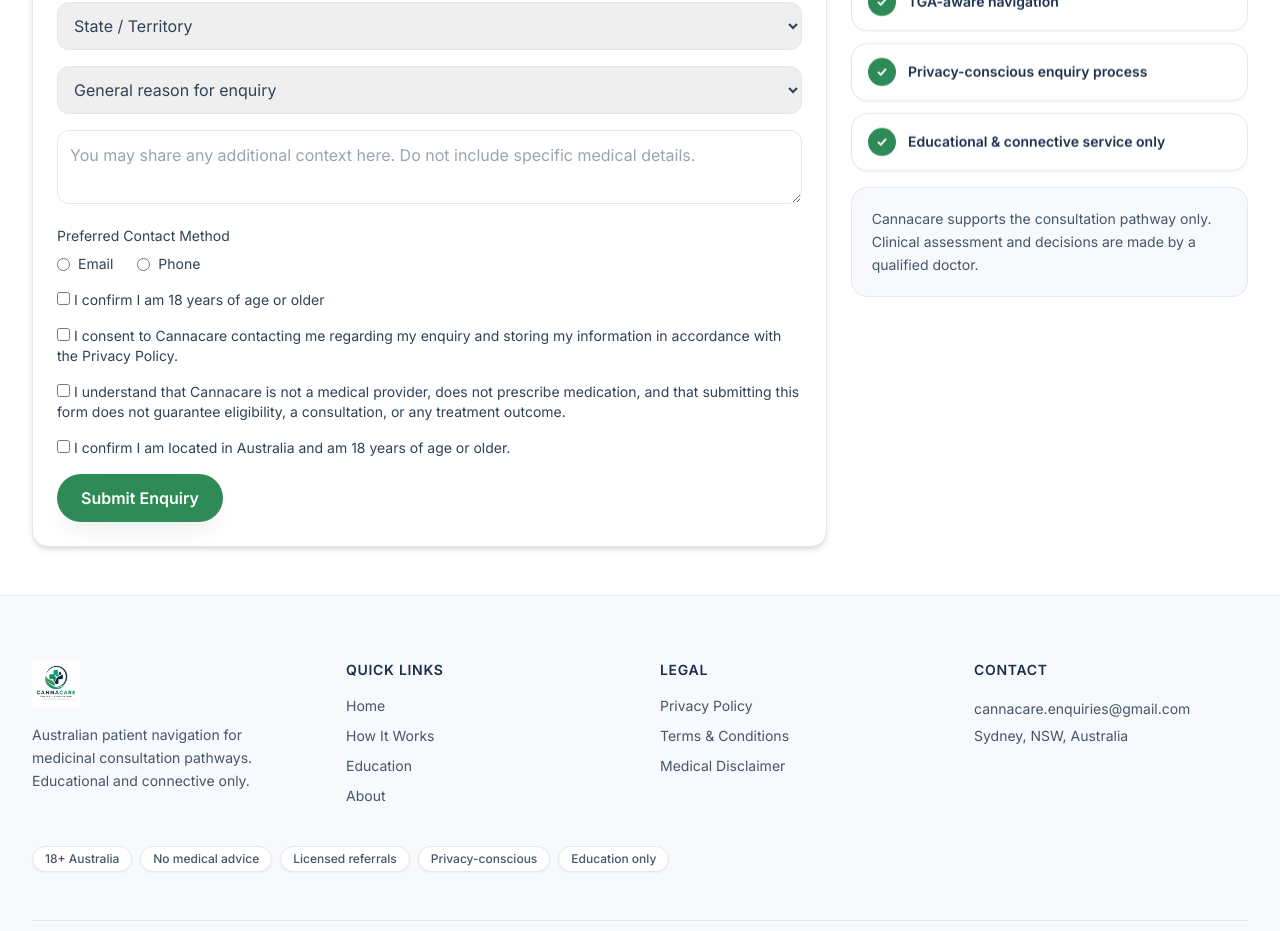
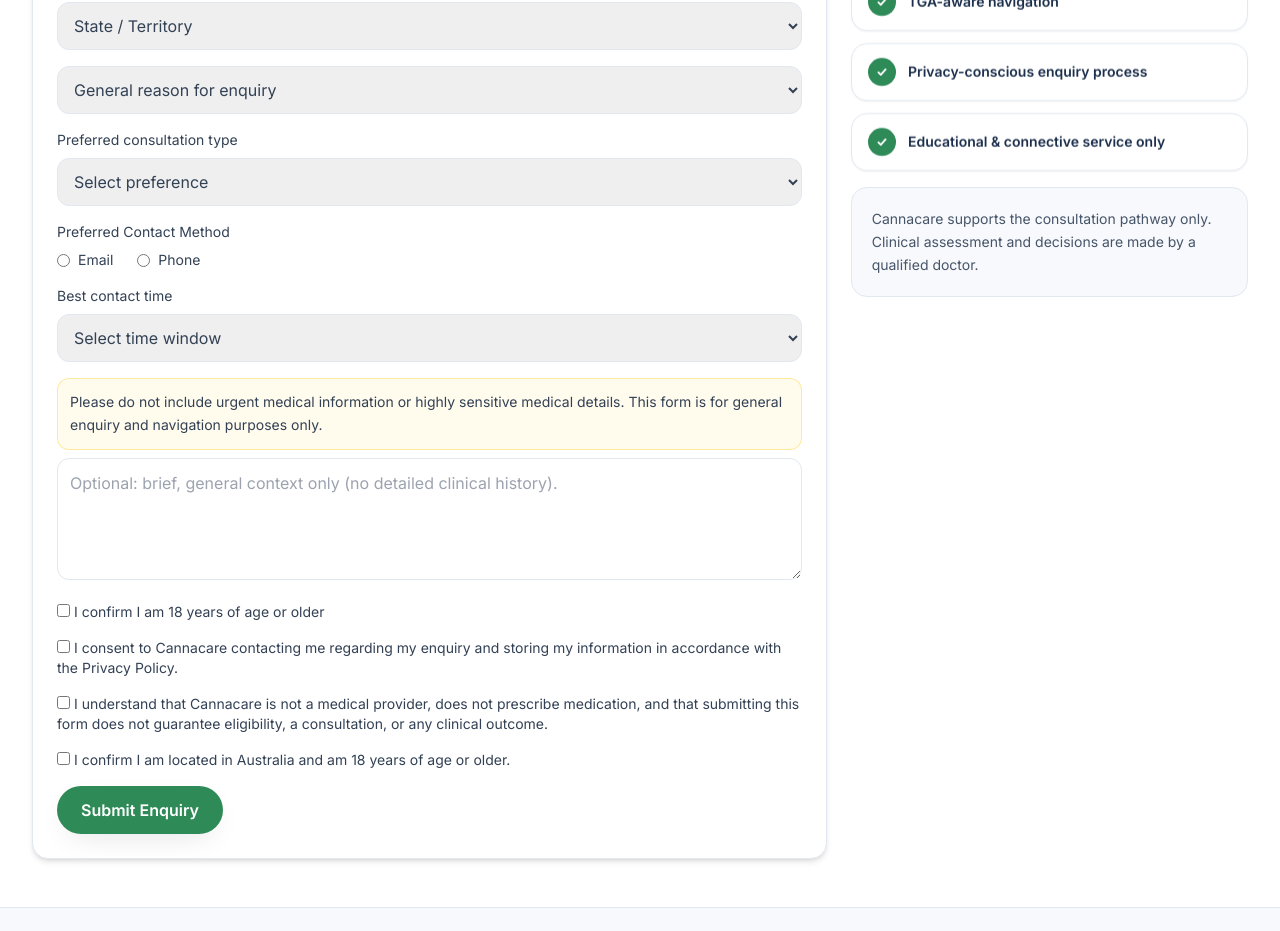
Before and after one commit to jodinkeen-prog/cannacare-website, a Next.js app: page /consultation in a window 1280 px wide. Shown: the part 640-1571 px from the top of the page. Built offline with nearby package versions, Linux system fonts and the light colour scheme.

Commit message:
Revise ConsultationForm to update consultation reasons and add new fields for consultation type and best contact time; enhance form validation and user guidance with improved messaging and layout adjustments.

```diff
--- a/components/ConsultationForm.tsx
+++ b/components/ConsultationForm.tsx
@@ -5,13 +5,16 @@
 
 const states = ["NSW", "VIC", "QLD", "SA", "WA", "TAS", "ACT", "NT"];
 const reasons = [
-  "Chronic Pain Management",
-  "Sleep-Related Concerns",
-  "Anxiety-Related Concerns",
-  "Neurological Conditions",
-  "Palliative Support",
+  "Sleep & Rest",
+  "Physical Wellbeing",
+  "Mental Wellbeing",
+  "General Education",
+  "Clinic Referral",
   "Other"
 ];
+
+const contactTimes = ["Morning", "Afternoon", "Evening", "Anytime"];
+const consultationTypes = ["Phone", "Video", "No preference"];
 
 const isValidAustralianPhone = (value: string): boolean => {
   const normalized = value.replace(/\s/g, "");
@@ -30,7 +33,16 @@
     const formData = new FormData(event.currentTarget);
     const payload = Object.fromEntries(formData.entries()) as Record<string, string>;
 
-    const required = ["fullName", "email", "phone", "state", "reason", "preferredContactMethod"];
+    const required = [
+      "fullName",
+      "email",
+      "phone",
+      "state",
+      "reason",
+      "consultationType",
+      "preferredContactMethod",
+      "bestContactTime"
+    ];
     const missing = required.some((key) => !payload[key]);
     if (missing) {
       setSuccess("");
@@ -98,12 +110,35 @@
       <input name="email" placeholder="Email Address" required className="w-full rounded-xl border border-soft-border p-3" />
       <input name="phone" placeholder="Phone Number" required className="w-full rounded-xl border border-soft-border p-3" />
       <select name="state" required className="w-full rounded-xl border border-soft-border p-3">
-        <option value="">State / Territory</option>{states.map((s) => <option key={s}>{s}</option>)}
+        <option value="">State / Territory</option>
+        {states.map((s) => (
+          <option key={s}>{s}</option>
+        ))}
       </select>
       <select name="reason" required className="w-full rounded-xl border border-soft-border p-3">
-        <option value="">General reason for enquiry</option>{reasons.map((r) => <option key={r}>{r}</option>)}
+        <option value="">General reason for enquiry</option>
+        {reasons.map((r) => (
+          <option key={r}>{r}</option>
+        ))}
       </select>
-      <textarea name="additionalContext" maxLength={300} placeholder="You may share any additional context here. Do not include specific medical details." className="w-full rounded-xl border border-soft-border p-3" />
+
+      <div className="space-y-2">
+        <div id="consult-consultation-type-label" className="block text-sm text-slate-700">
+          Preferred consultation type
+        </div>
+        <select
+          name="consultationType"
+          required
+          className="w-full rounded-xl border border-soft-border p-3"
+          aria-labelledby="consult-consultation-type-label"
+        >
+          <option value="">Select preference</option>
+          {consultationTypes.map((t) => (
+            <option key={t}>{t}</option>
+          ))}
+        </select>
+      </div>
+
       <div className="space-y-2" role="group" aria-labelledby="consult-preferred-contact-label">
         <div id="consult-preferred-contact-label" className="block text-sm text-slate-700">
           Preferred Contact Method
@@ -119,16 +154,62 @@
           </label>
         </div>
       </div>
-      <label className="block text-sm"><input type="checkbox" name="ageConfirmed" value="true" /> I confirm I am 18 years of age or older</label>
-      <label className="block text-sm"><input type="checkbox" name="consent" value="true" /> I consent to Cannacare contacting me regarding my enquiry and storing my information in accordance with the Privacy Policy.</label>
-      <label className="block text-sm"><input type="checkbox" name="disclaimerAccepted" value="true" /> I understand that Cannacare is not a medical provider, does not prescribe medication, and that submitting this form does not guarantee eligibility, a consultation, or any treatment outcome.</label>
-      <label className="block text-sm"><input type="checkbox" name="australiaConfirmed" value="true" /> I confirm I am located in Australia and am 18 years of age or older.</label>
+
+      <div className="space-y-2">
+        <div id="consult-best-time-label" className="block text-sm text-slate-700">
+          Best contact time
+        </div>
+        <select
+          name="bestContactTime"
+          required
+          className="w-full rounded-xl border border-soft-border p-3"
+          aria-labelledby="consult-best-time-label"
+        >
+          <option value="">Select time window</option>
+          {contactTimes.map((t) => (
+            <option key={t}>{t}</option>
+          ))}
+        </select>
+      </div>
+
+      <div className="space-y-2">
+        <p className="rounded-xl border border-amber-200/80 bg-amber-50/90 p-3 text-sm leading-relaxed text-slate-700">
+          Please do not include urgent medical information or highly sensitive medical details. This form is for general
+          enquiry and navigation purposes only.
+        </p>
+        <textarea
+          name="additionalContext"
+          maxLength={500}
+          placeholder="Optional: brief, general context only (no detailed clinical history)."
+          className="w-full rounded-xl border border-soft-border p-3"
+          rows={4}
+        />
+      </div>
+
+      <label className="block text-sm">
+        <input type="checkbox" name="ageConfirmed" value="true" /> I confirm I am 18 years of age or older
+      </label>
+      <label className="block text-sm">
+        <input type="checkbox" name="consent" value="true" /> I consent to Cannacare contacting me regarding my enquiry and
+        storing my information in accordance with the Privacy Policy.
+      </label>
+      <label className="block text-sm">
+        <input type="checkbox" name="disclaimerAccepted" value="true" /> I understand that Cannacare is not a medical
+        provider, does not prescribe medication, and that submitting this form does not guarantee eligibility, a consultation,
+        or any clinical outcome.
+      </label>
+      <label className="block text-sm">
+        <input type="checkbox" name="australiaConfirmed" value="true" /> I confirm I am located in Australia and am 18 years
+        of age or older.
+      </label>
       {success ? (
         <p className="text-sm text-emerald">{success}</p>
       ) : error ? (
         <p className="text-sm text-red-600">{error}</p>
       ) : null}
-      <button disabled={loading} className="cta-primary disabled:opacity-70">{loading ? "Submitting..." : "Submit Enquiry"}</button>
+      <button disabled={loading} className="cta-primary disabled:opacity-70">
+        {loading ? "Submitting..." : "Submit Enquiry"}
+      </button>
     </form>
   );
 }
```
